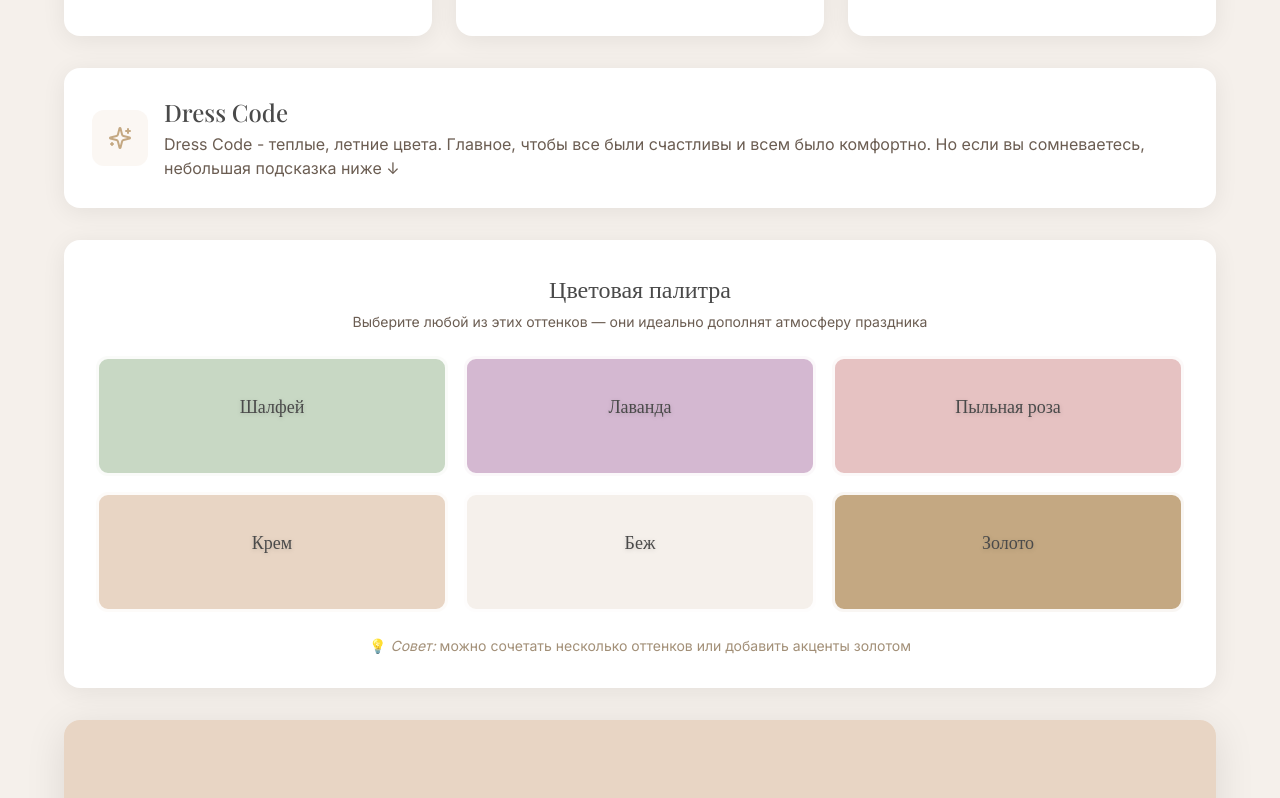
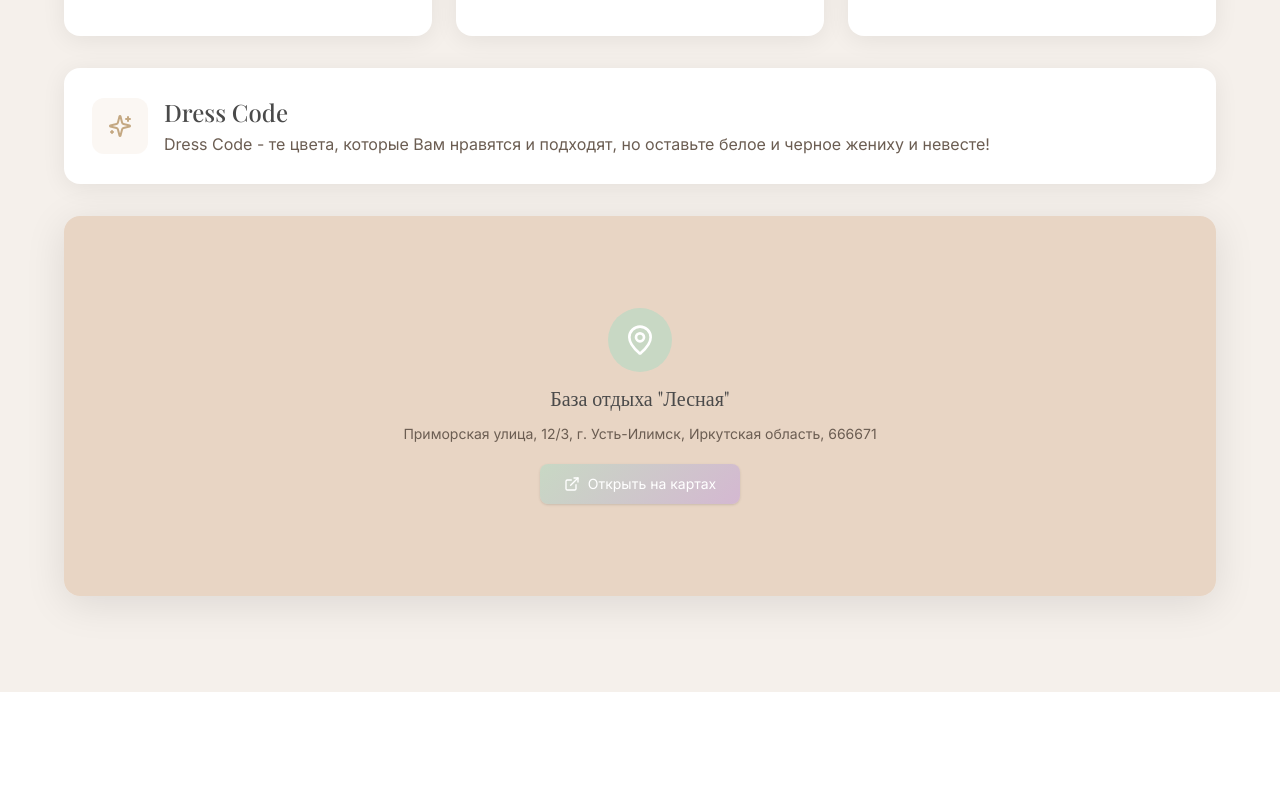
Before and after one commit to pssassa/wedding-invite-new, a React (Vite) app: page / in a window 1280 px wide. Shown: the part 2282-3080 px from the top of the page. Built offline with nearby package versions, Linux system fonts and the light colour scheme.

Commit message:
Update App.tsx

```diff
--- a/src/app/App.tsx
+++ b/src/app/App.tsx
@@ -325,67 +325,7 @@ function EventDetailsSection() {
           <div>
             <h3 className="font-['Playfair_Display'] text-2xl text-[#4A4A4A] mb-1">Dress Code</h3>
             <p className="font-['Inter'] text-[#6B5D52]">
-              Dress Code - теплые, летние цвета. Главное, чтобы все были счастливы и всем было комфортно. Но если вы сомневаетесь, небольшая подсказка ниже ↓
-            </p>
-          </div>
-        </motion.div>
-
-        {/* Color Palette Guide - Full Width */}
-        <motion.div
-          initial={{ opacity: 0, y: 20 }}
-          whileInView={{ opacity: 1, y: 0 }}
-          viewport={{ once: true }}
-          transition={{ delay: 0.1 }}
-          className="bg-white rounded-2xl p-6 md:p-8 shadow-[0_4px_24px_rgba(0,0,0,0.07)] mb-8"
-        >
-          <div className="text-center mb-6">
-            <h3 className="font-['Playfair_Display'] text-2xl text-[#4A4A4A] mb-2">
-              Цветовая палитра
-            </h3>
-            <p className="font-['Inter'] text-[#6B5D52] text-sm">
-              Выберите любой из этих оттенков — они идеально дополнят атмосферу праздника
-            </p>
-          </div>
-
-          {/* Grid с крупными цветовыми карточками */}
-          <div className="grid grid-cols-2 md:grid-cols-3 gap-4">
-            {[
-              { name: 'Шалфей', color: '#C8D8C4', hex: 'C8D8C4' },
-              { name: 'Лаванда', color: '#D4B8D1', hex: 'D4B8D1' },
-              { name: 'Пыльная роза', color: '#E6C2C2', hex: 'E6C2C2' },
-              { name: 'Крем', color: '#E8D5C4', hex: 'E8D5C4' },
-              { name: 'Беж', color: '#F5F0EB', hex: 'F5F0EB' },
-              { name: 'Золото', color: '#c4a882', hex: 'c4a882' },
-            ].map((swatch) => (
-              <div
-                key={swatch.name}
-                className="group relative overflow-hidden rounded-xl cursor-pointer transition-all hover:shadow-lg hover:-translate-y-1"
-                style={{
-                  backgroundColor: swatch.color,
-                  minHeight: '120px',
-                  border: '3px solid rgba(255,255,255,0.9)'
-                }}
-              >
-                {/* Название цвета поверх плашки */}
-                <div className="absolute inset-0 flex flex-col items-center justify-center p-3">
-                  <span className="font-['Playfair_Display'] text-lg font-medium text-[#4A4A4A] drop-shadow-sm">
-                    {swatch.name}
-                  </span>
-                  <span className="font-['Inter'] text-xs text-[#6B5D52]/80 mt-1 opacity-0 group-hover:opacity-100 transition-opacity">
-                    #{swatch.hex.toUpperCase()}
-                  </span>
-                </div>
-
-                {/* Лёгкий оверлей при наведении */}
-                <div className="absolute inset-0 bg-black/5 opacity-0 group-hover:opacity-100 transition-opacity" />
-              </div>
-            ))}
-          </div>
-
-          {/* Подсказка внизу */}
-          <div className="mt-6 text-center">
-            <p className="font-['Inter'] text-sm text-[#8B7355]/80">
-              💡 <span className="italic">Совет:</span> можно сочетать несколько оттенков или добавить акценты золотом
+              Dress Code - те цвета, которые Вам нравятся и подходят, но оставьте белое и черное жениху и невесте!
             </p>
           </div>
         </motion.div>
@@ -424,7 +364,7 @@ function EventDetailsSection() {
 // ── Timeline ─────────────────────────────────────────────────────────────────
 const timelineItems = [
   { time: '15:00', event: 'Церемония', description: 'Выездная регистрация на заливе', icon: Heart, accent: '#E6C2C2' },
-  { time: '16:00', event: 'Кейтеринг', description: 'Насладитесь фирменными коктейлями \'и закусками на террасе.', icon: Wine, accent: '#D4B8D1' },
+  { time: '16:00', event: 'Кейтеринг', description: 'Напитки и вкусные закуски у воды', icon: Wine, accent: '#D4B8D1' },
   { time: '17:30', event: 'Торжественный ужин', description: 'Ужин за праздничным столом, с конкурсами, тостами и смехом ', icon: Utensils, accent: '#C8D8C4' },
   { time: '20:00', event: 'Развлечения', description: 'Веселье и танцы от заката до рассвета', icon: Music, accent: '#E8D5C4' },
 ];
@@ -556,7 +496,7 @@ function RSVPFormSection() {
         >
           <h2 className="font-['Playfair_Display'] text-5xl md:text-6xl text-[#4A4A4A] mb-2">Форма обратной связи</h2>
           <HeartDivider color="#C8D8C4" />
-          <p className="font-['Inter'] text-[#8B7355] mt-2">Просьба заполнить до 15 июня 2026</p>
+          <p className="font-['Inter'] text-[#8B7355] mt-2">Просьба заполнить до 25 июня 2026</p>
         </motion.div>
 
         <motion.div
@@ -578,7 +518,7 @@ function RSVPFormSection() {
               </div>
               <h3 className="font-['Playfair_Display'] text-3xl text-[#4A4A4A] mb-3">Спасибо!</h3>
               <p className="font-['Inter'] text-[#6B5D52]">
-                Мы получили Ваш ответ и ждем вас на мероприятии!
+                Мы получили Ваш ответ!
               </p>
             </motion.div>
           ) : (
@@ -917,14 +857,8 @@ function FooterSection() {
           <div className="bg-white rounded-2xl p-6 mb-10 shadow-[0_4px_20px_rgba(0,0,0,0.07)] max-w-lg mx-auto">
             <div className="flex items-center justify-center gap-2 mb-2">
               <Gift className="w-5 h-5 text-[#D4B8D1]" />
-              <h4 className="font-['Playfair_Display'] text-xl text-[#4A4A4A]">тут был список подарков</h4>
+              <h4 className="font-['Playfair_Display'] text-xl text-[#4A4A4A]">Будем рады денежным подаркам</h4>
             </div>
-            <p className="font-['Inter'] text-sm text-[#6B5D52] leading-relaxed">
-              я бы чем нибудь заменил этот кусок{' '}
-              <a href="#" className="text-[#C8D8C4] underline underline-offset-2">ссылка 1</a>{' '}
-              вставка между ссылками{' '}
-              <a href="#" className="text-[#D4B8D1] underline underline-offset-2">ссылка 2</a>.
-            </p>
           </div>
 
           <p className="font-['Inter'] text-xs text-[#8B7355] tracking-widest uppercase">
```
